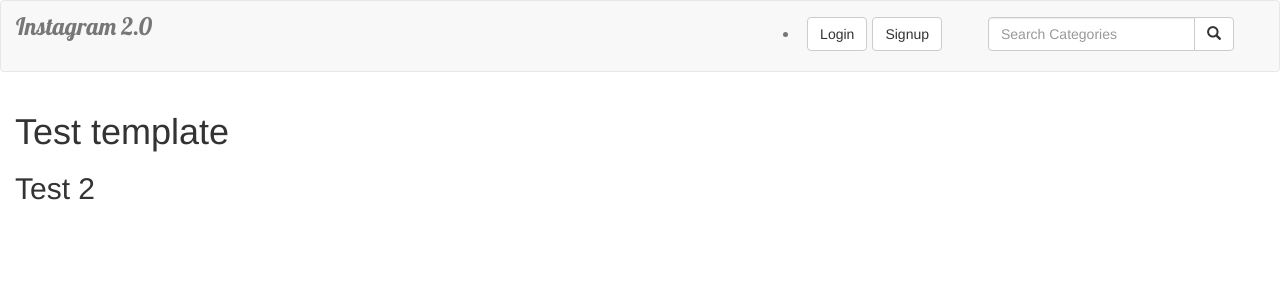
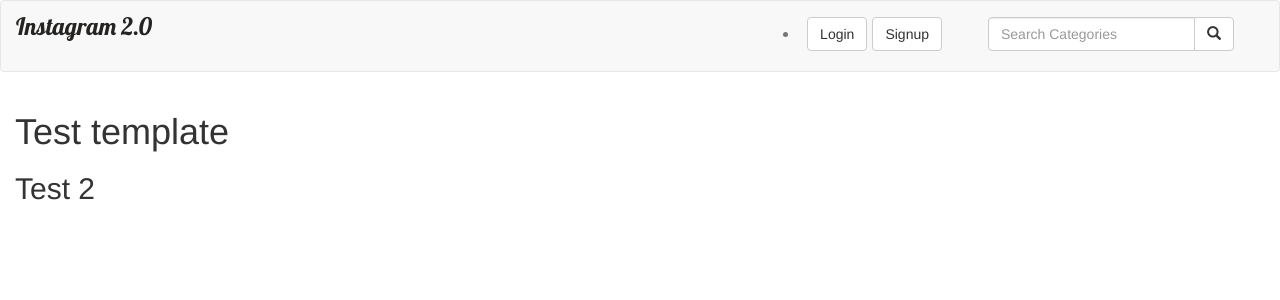
Before and after one commit to msyoki/Instaclone, a Django app: template Instagram/Instaclone/templates/Instaclone/index.html in a window 1280 px wide. Shown: the top 300 px of the page. Run offline with Django 3.2, Linux system fonts and the light colour scheme; the template is opened without the code that fills it, so the values that code supplies are empty; parts of the project's set-up code (start-up, migrations or seed data) failed here and were passed over; some libraries are stand-ins or nearby versions.

Commit message:
add color styling

```diff
--- a/Instagram/static/css/index.css
+++ b/Instagram/static/css/index.css
@@ -6,4 +6,5 @@ ul{
 span{
     font-family: 'Lobster', cursive;
     font-size: x-large;
+    color: #252422;
 }
```
